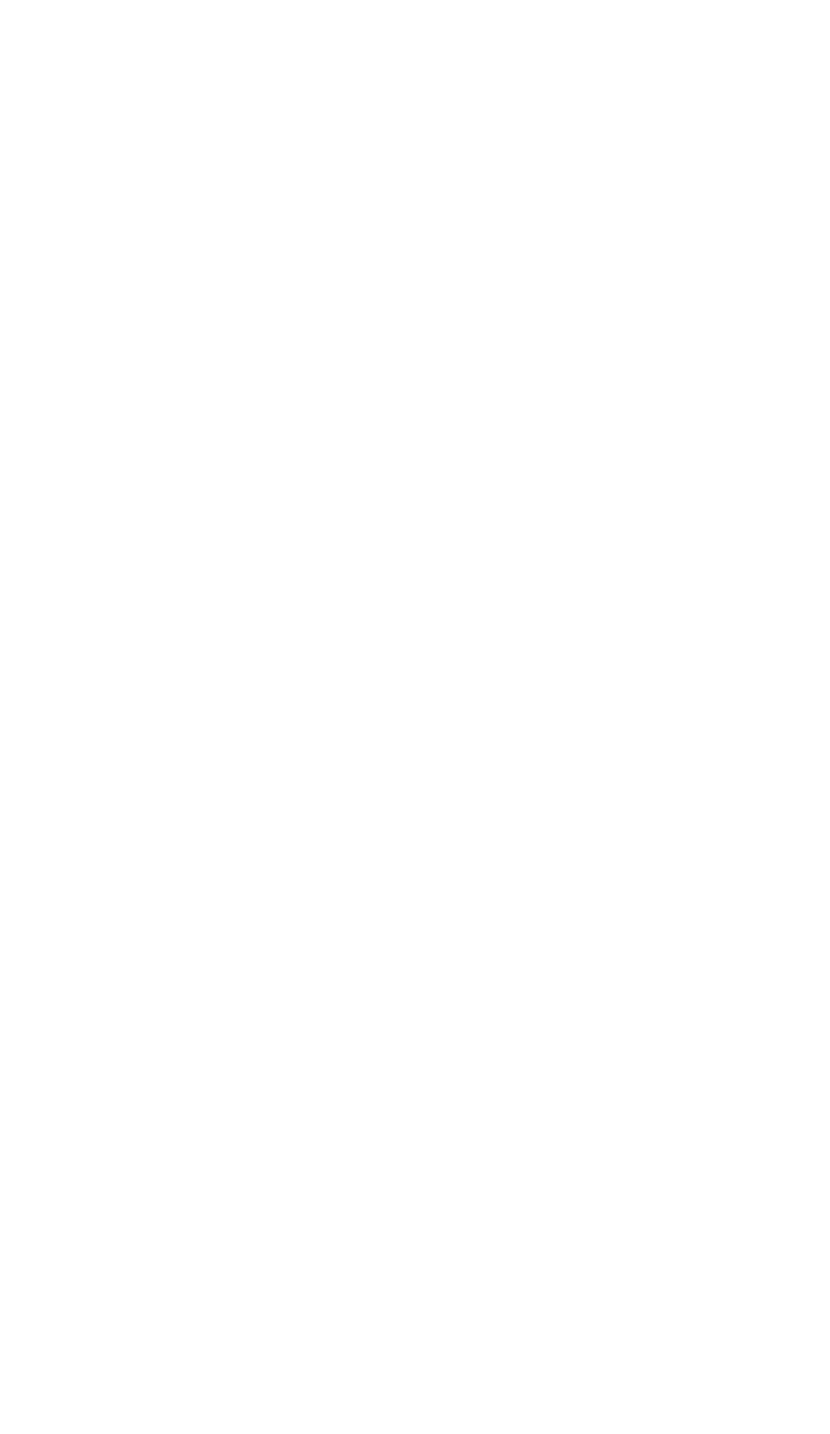
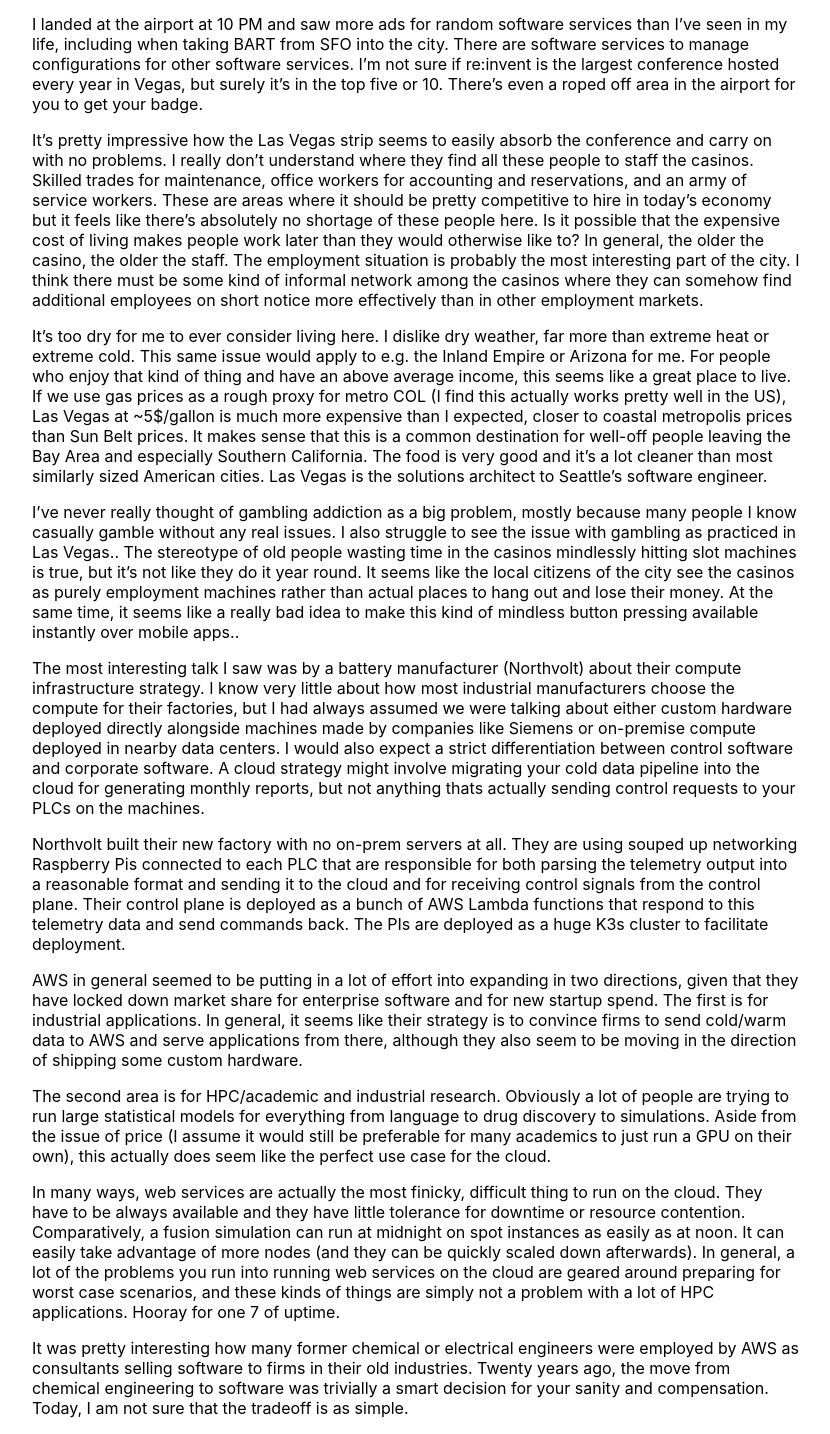
Before and after one commit to georgew5656/georgew5656.github.io, a React (Create React App) app: page /#/las-vegas in a window 1280 px wide. Before the commit this address had no page. Shown: the part 148-1582 px from the top of the page, without its empty margins (224-1054 px from the left). Before the commit the page ends 800 px from the top, so only its background shows below. Built offline with nearby package versions, Linux system fonts and the light colour scheme.

Commit message:
new posts and margins

```diff
--- a/src/App.tsx
+++ b/src/App.tsx
@@ -30,6 +30,8 @@
           <Route path="about" element={About()} />
           <Route path="portugal" element={<Post name="portugal"/>} />
           <Route path="mexico-city" element={<Post name="mexico-city"/>} />
+          <Route path="las-vegas" element={<Post name="las-vegas"/>} />
+          <Route path="zombie-companies" element={<Post name="zombie-companies"/>} />
         </Routes>
       </div>
     </Router>
--- a/src/Blog.tsx
+++ b/src/Blog.tsx
@@ -18,5 +18,7 @@
     return <>
         <div className="row">{BlogRow({date: "September 17, 2022", path: "portugal", title: "Portugal Notes"})}</div>
         <div className="row">{BlogRow({date: "November 13, 2022", path: "mexico-city", title: "Mexico City Notes"})}</div>
+        <div className="row">{BlogRow({date: "December 11, 2022", path: "las-vegas", title: "Las Vegas Notes"})}</div>
+        <div className="row">{BlogRow({date: "January 2, 2023", path: "zombie-companies", title: "Zombie Companies"})}</div>
     </>
 }
--- a/src/Post.css
+++ b/src/Post.css
@@ -1,3 +1,5 @@
 .blog {
     text-align: left;
+    margin-left: 20%;
+    margin-right: 20%;
   }
--- /dev/null
+++ b/src/posts/las-vegas.md
@@ -0,0 +1,21 @@
+I was in Vegas for re:invent this week. Admittedly, a conference with tens of thousands of attendees may not be the best time to get a great understanding of a place, plus the Las Vegas strip ≠ Las Vegas (the fairly normal American city). But given the dozens of large conferences held in Vegas every year, it was at least representative of SOMETHING. The conference was definitely an accurate snapshot of AWS’s yearly revenue.
+
+I landed at the airport at 10 PM and saw more ads for random software services than I’ve seen in my life, including when taking BART from SFO into the city. There are software services to manage configurations for other software services. I’m not sure if re:invent is the largest conference hosted every year in Vegas, but surely it’s in the top five or 10. There’s even a roped off area in the airport for you to get your badge.
+
+It’s pretty impressive how the Las Vegas strip seems to easily absorb the conference and carry on with no problems. I really don’t understand where they find all these people to staff the casinos. Skilled trades for maintenance, office workers for accounting and reservations, and an army of service workers. These are areas where it should be pretty competitive to hire in today’s economy but it feels like there’s absolutely no shortage of these people here. Is it possible that the expensive cost of living makes people work later than they would otherwise like to? In general, the older the casino, the older the staff. The employment situation is probably the most interesting part of the city. I think there must be some kind of informal network among the casinos where they can somehow find additional employees on short notice more effectively than in other employment markets.
+
+It’s too dry for me to ever consider living here. I dislike dry weather, far more than extreme heat or extreme cold. This same issue would apply to e.g. the Inland Empire or Arizona for me. For people who enjoy that kind of thing and have an above average income, this seems like a great place to live. If we use gas prices as a rough proxy for metro COL (I find this actually works pretty well in the US), Las Vegas at ~5$/gallon is much more expensive than I expected, closer to coastal metropolis prices than Sun Belt prices. It makes sense that this is a common destination for well-off people leaving the Bay Area and especially Southern California. The food is very good and it’s a lot cleaner than most similarly sized American cities. Las Vegas is the solutions architect to Seattle’s software engineer.
+
+I’ve never really thought of gambling addiction as a big problem, mostly because many people I know casually gamble without any real issues. I also struggle to see the issue with gambling as practiced in Las Vegas.. The stereotype of old people wasting time in the casinos mindlessly hitting slot machines is true, but it’s not like they do it year round. It seems like the local citizens of the city see the casinos as purely employment machines rather than actual places to hang out and lose their money. At the same time, it seems like a really bad idea to make this kind of mindless button pressing available instantly over mobile apps..
+
+The most interesting talk I saw was by a battery manufacturer (Northvolt) about their compute infrastructure strategy. I know very little about how most industrial manufacturers choose the compute for their factories, but I had always assumed we were talking about either custom hardware deployed directly alongside machines made by companies like Siemens or on-premise compute deployed in nearby data centers. I would also expect a strict differentiation between control software and corporate software. A cloud strategy might involve migrating your cold data pipeline into the cloud for generating monthly reports, but not anything thats actually sending control requests to your PLCs on the machines.
+
+Northvolt built their new factory with no on-prem servers at all. They are using souped up networking Raspberry Pis connected to each PLC that are responsible for both parsing the telemetry output into a reasonable format and sending it to the cloud and for receiving control signals from the control plane. Their control plane is deployed as a bunch of AWS Lambda functions that respond to this telemetry data and send commands back. The PIs are deployed as a huge K3s cluster to facilitate deployment.
+
+AWS in general seemed to be putting in a lot of effort into expanding in two directions, given that they have locked down market share for enterprise software and for new startup spend. The first is for industrial applications. In general, it seems like their strategy is to convince firms to send cold/warm data to AWS and serve applications from there, although they also seem to be moving in the direction of shipping some custom hardware.
+
+The second area is for HPC/academic and industrial research. Obviously a lot of people are trying to run large statistical models for everything from language to drug discovery to simulations. Aside from the issue of price (I assume it would still be preferable for many academics to just run a GPU on their own), this actually does seem like the perfect use case for the cloud.
+
+In many ways, web services are actually the most finicky, difficult thing to run on the cloud. They have to be always available and they have little tolerance for downtime or resource contention. Comparatively, a fusion simulation can run at midnight on spot instances as easily as at noon. It can easily take advantage of more nodes (and they can be quickly scaled down afterwards). In general, a lot of the problems you run into running web services on the cloud are geared around preparing for worst case scenarios, and these kinds of things are simply not a problem with a lot of HPC applications. Hooray for one 7 of uptime.
+
+It was pretty interesting how many former chemical or electrical engineers were employed by AWS as consultants selling software to firms in their old industries. Twenty years ago, the move from chemical engineering to software was trivially a smart decision for your sanity and compensation. Today, I am not sure that the tradeoff is as simple.
--- /dev/null
+++ b/src/posts/zombie-companies.md
@@ -0,0 +1,19 @@
+# Zombie Companies
+
+I’ve heard the following line of analysis a lot in the past year.
+
+“Underinvestment in excess capacity was caused by PTSD inspired by many firms overinvesting before 2008 and subsequently failing. Everyone left was by nature conservative and unwilling to take risks with capital.”
+
+I’ve never totally been convinced by this argument. It sounds like a good argument, but presupposes everyone in e.g. the timber industry, is a moron. Surely someone would have tried to zag while everyone else was zigging and tried to buy up unused lumberyard capacity, in say, 2011. It’s not like computer chips, which are a famously cyclical industry because of how long it takes to make new capital investments.
+
+I was reading **Diary of a Very Bad Year** (memoirs of the 2008 financial crisis) and came across an explanation of why zombie companies are long-term bad for the economy that filled the missing link in the oversupply → failure → underinvestment → undersupply argument.
+
+A zombie company is a company that is functionally bankrupt. They are most likely still producing a product and making revenue, but the total future value of all this revenue + whatever assets they own are less than their liabilities. As an oversimplification, these liabilities are owned by a bank. Ordinarily, you would think the bank would be incentivized to demand repayment of these liabilities, trigger the zombie’s bankruptcy, and then recoup whatever they can from their investment.
+
+The book notes that many banks prefer not to do this, because banks are mostly reputation based and are asymmetrically hurt by publicizing bad news (there are probably multiple reasons beyond this, e.g. general human loss aversion). What the banks will do in this situation instead is hold the liabilities on their books indefinitely. This way the loan owed by the zombie to the bank can still be marked at full value.
+
+However, the bank internally still has to treat this asset as though its value is something between the marked value and 0 (whatever it could theoretically recover in the zombie’s bankruptcy), and so the bank doesn’t make other, more productive loans, in order to defend this position. If a single bank accumulates enough of these positions, it becomes a zombie bank. This pattern, repeated with many zombie companies is what can lead to underinvestment in the overall economy and partially explains the situation in Japan in the 90’s.
+
+This analogy can be applied to other situations. For example, a big tech company makes a big investment into a new product line that doesn’t pay off, but instead of writing the product line off, they pretend things are fine and refuse to make investments into other product lines to cover their butts.
+
+This general line of thinking might help explain why we didn’t e.g. recover lost lumber yard capacity after 2008. Most of the banks were not comfortable putting additional capital into the industry and so none of the remaining live players were able to expand when times were good. Add a spike of demand in 2021 and you get shortages.
```
